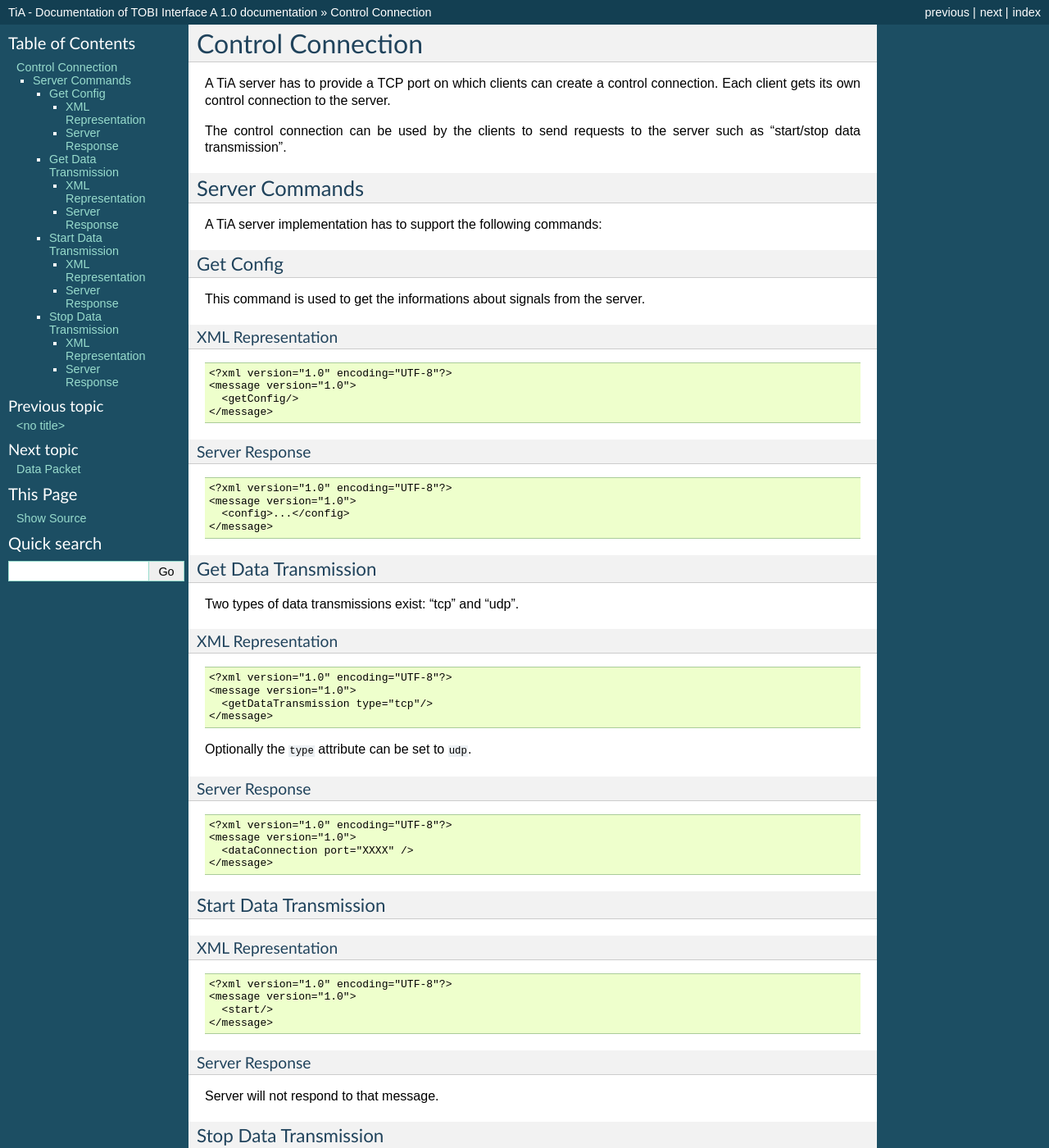
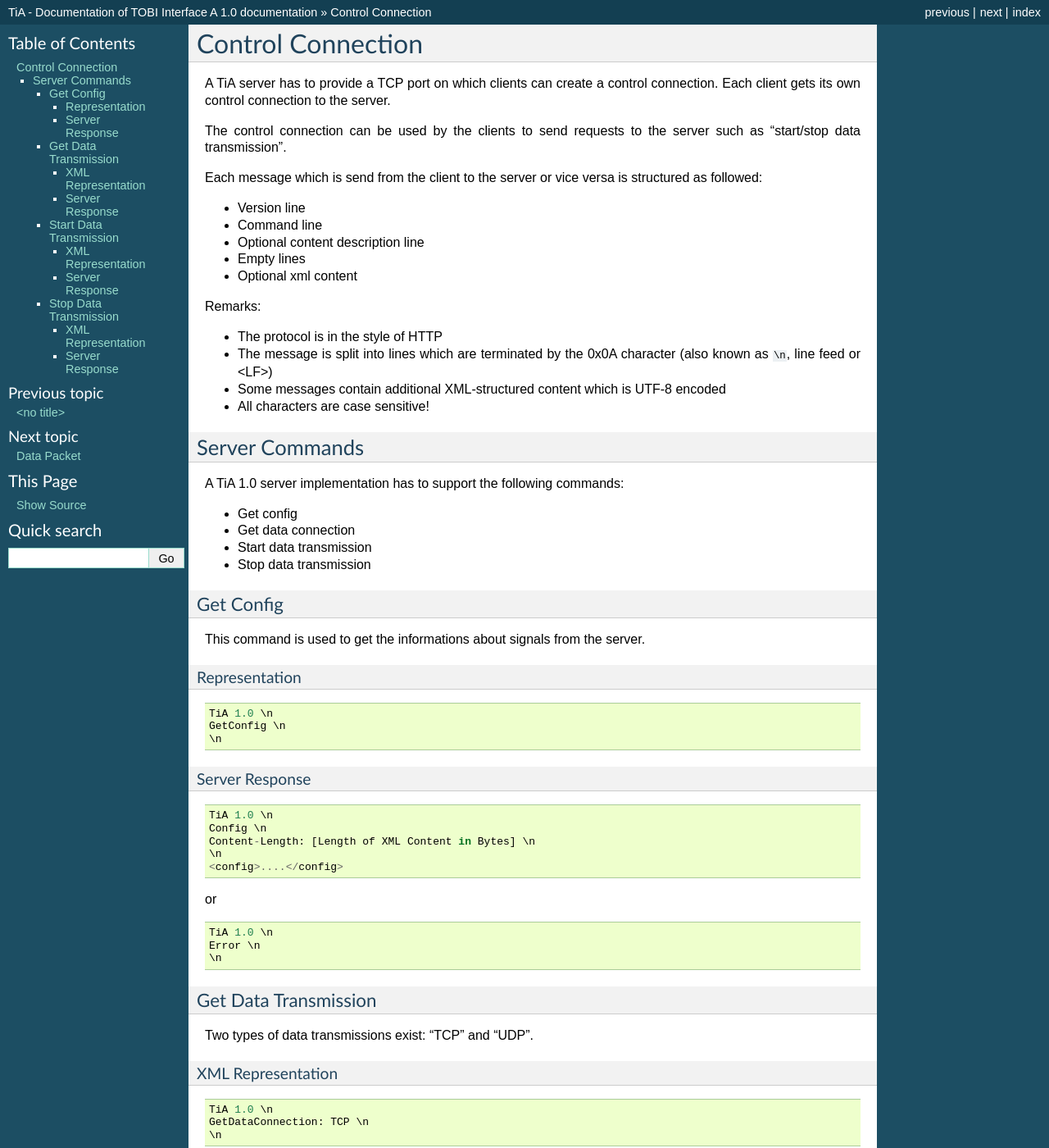
Before and after one commit to tools4BCI/TiA, a Sphinx documentation site: the page built from doc/tia/source/control_connection.rst, in a window 1280 px wide and 1400 px high. Shown: the whole window at 82% size. Built offline with Sphinx 7.4.7, drawn with Linux system fonts in a browser that asks for light colours; some of the changed text lies outside the part shown.

Commit message:
work on TiA 1.0 control message protocol

```diff
--- a/doc/tia/source/control_connection.rst
+++ b/doc/tia/source/control_connection.rst
@@ -7,10 +7,32 @@ Each client gets its own control connection to the server.
 The control connection can be used by the clients to send requests to the server such as
 "start/stop data transmission".
 
+Each message which is send from the client to the server or vice versa is structured as followed:
+
+* Version line
+* Command line
+* Optional content description line
+* Empty lines
+* Optional xml content
+
+
+Remarks:
+
+* The protocol is in the style of HTTP
+* The message is split into lines which are terminated by the 0x0A character (also known as ``\n``, line feed or <LF>)
+* Some messages contain additional XML-structured content which is UTF-8 encoded
+* All characters are case sensitive!
+
+
 Server Commands
 ---------------
 
-A TiA server implementation has to support the following commands:
+A TiA 1.0 server implementation has to support the following commands:
+
+* Get config
+* Get data connection
+* Start data transmission
+* Stop data transmission
 
 
 Get Config
@@ -18,49 +40,72 @@ Get Config
 
 This command is used to get the informations about signals from the server.
 
-XML Representation
-******************
+Representation
+**************
 ::
 
-  <?xml version="1.0" encoding="UTF-8"?>
-  <message version="1.0">
-    <getConfig/>
-  </message>
+  TiA 1.0 \n
+  GetConfig \n
+  \n
+
 
 Server Response
 ***************
 ::
 
-  <?xml version="1.0" encoding="UTF-8"?>
-  <message version="1.0">
-    <config>...</config>
-  </message>
+  TiA 1.0 \n
+  Config \n
+  Content-Length: [Length of XML Content in Bytes] \n
+  \n
+  <config>....</config>
+
+or
+
+::
+
+  TiA 1.0 \n
+  Error \n
+  \n
 
 
 Get Data Transmission
 ^^^^^^^^^^^^^^^^^^^^^
 
-Two types of data transmissions exist: "tcp" and "udp".
+Two types of data transmissions exist: "TCP" and "UDP".
 
 XML Representation
 ******************
 ::
 
-  <?xml version="1.0" encoding="UTF-8"?>
-  <message version="1.0">
-    <getDataTransmission type="tcp"/>
-  </message>
+  TiA 1.0 \n
+  GetDataConnection: TCP \n
+  \n
 
-Optionally the ``type`` attribute can be set to ``udp``.
+or
+
+::
+
+  TiA 1.0 \n
+  GetDataConnection: UDP \n
+  \n
+
 
 Server Response
 ***************
 ::
 
-  <?xml version="1.0" encoding="UTF-8"?>
-  <message version="1.0">
-    <dataConnection port="XXXX" />
-  </message>
+  TiA 1.0 \n
+  DataConnectionPort: [Port-Number] \n
+  \n
+
+or
+
+::
+
+  TiA 1.0 \n
+  Error \n
+  \n
+
 
 Start Data Transmission
 ^^^^^^^^^^^^^^^^^^^^^^^
@@ -68,15 +113,27 @@ XML Representation
 ******************
 ::
 
-  <?xml version="1.0" encoding="UTF-8"?>
-  <message version="1.0">
-    <start/>
-  </message>
+  TiA 1.0 \n
+  Start \n
+  \n
 
 
 Server Response
 ***************
-Server will not respond to that message.
+::
+
+  TiA 1.0 \n
+  OK \n
+  \n
+
+or
+
+::
+
+  TiA 1.0 \n
+  Error \n
+  \n
+
 
 
 Stop Data Transmission
@@ -85,11 +142,22 @@ XML Representation
 ******************
 ::
 
-  <?xml version="1.0" encoding="UTF-8"?>
-  <message version="1.0">
-    <stop/>
-  </message>
+  TiA 1.0 \n
+  Stop \n
+  \n
 
 Server Response
 ***************
-Server will not respont to that message.
+::
+
+  TiA 1.0 \n
+  OK \n
+  \n
+
+or
+
+::
+
+  TiA 1.0 \n
+  Error \n
+  \n
--- a/doc/tia/source/index.rst
+++ b/doc/tia/source/index.rst
@@ -3,8 +3,8 @@
    You can adapt this file completely to your liking, but it should at least
    contain the root `toctree` directive.
 
-TiA - Documentation of TOBI Interface A
-=======================================
+TiA - Documentation of TOBI Interface A Version
+===============================================
 
 Contents:
 
```
Also changed, not shown: 17 other files.
